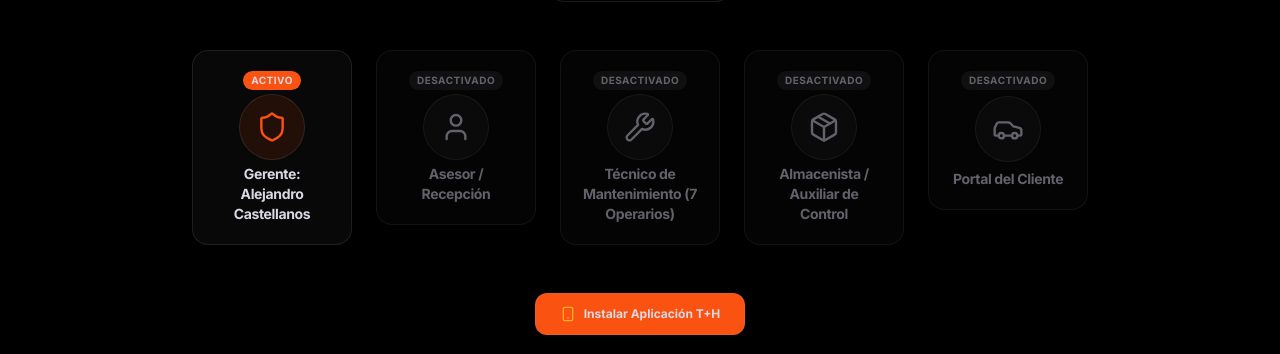
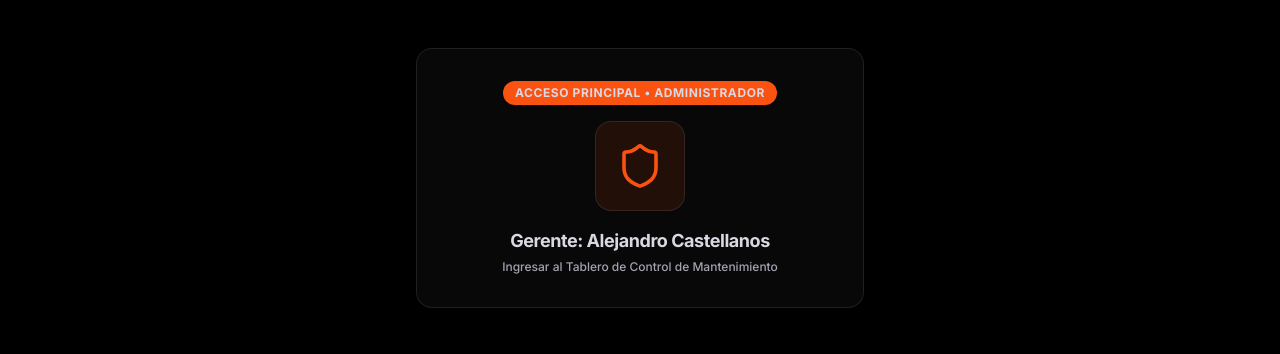
Before and after one commit to haroldove90-spec/Auto-Service, a React (Vite) app: page / in a window 1280 px wide. Shown: the part 208-562 px from the top of the page. Built offline with nearby package versions, Linux system fonts and the light colour scheme; grey boxes are pictures that could not be loaded.

Commit message:
refactor: simplify login interface to admin only
Remove unused role cards to focus access on the administrator role.

```diff
--- a/src/App.tsx
+++ b/src/App.tsx
@@ -308,50 +308,40 @@ export default function App() {
                 referrerPolicy="no-referrer"
               />
 
-              {/* Grid of access icons with name (Admin active, others disabled) */}
-              <div className="grid grid-cols-1 sm:grid-cols-2 md:grid-cols-3 lg:grid-cols-5 gap-4 sm:gap-6 w-full max-w-5xl">
+              {/* Access Card for Admin Role */}
+              <div className="flex justify-center w-full max-w-md">
                 {[
                   { id: 'admin', name: 'Gerente: Alejandro Castellanos', icon: Shield, enabled: true },
-                  { id: 'advisor', name: 'Asesor / Recepción', icon: User, enabled: false },
-                  { id: 'mechanic', name: 'Técnico de Mantenimiento (7 Operarios)', icon: Wrench, enabled: false },
-                  { id: 'warehouse', name: 'Almacenista / Auxiliar de Control', icon: Package, enabled: false },
-                  { id: 'client', name: 'Portal del Cliente', icon: Car, enabled: false }
                 ].map((roleItem) => {
                   const IconComponent = roleItem.icon;
                   const isEnabled = roleItem.enabled;
                   return (
                     <motion.button
                       key={roleItem.id}
-                      whileHover={isEnabled ? { scale: 1.05 } : {}}
-                      whileTap={isEnabled ? { scale: 0.95 } : {}}
-                      disabled={!isEnabled}
+                      whileHover={{ scale: 1.03 }}
+                      whileTap={{ scale: 0.97 }}
                       onClick={() => {
-                        if (isEnabled) {
-                          setCurrentRole(roleItem.id as UserRole);
-                          setShowLanding(false);
-                        }
+                        setCurrentRole(roleItem.id as UserRole);
+                        setShowLanding(false);
                       }}
-                      className={`role-card relative flex flex-col items-center justify-between p-4 sm:p-5 rounded-2xl border transition-all aspect-square text-center shadow-sm ${
-                        isEnabled
-                          ? 'bg-white border-[#FA5210] ring-2 ring-[#FA5210]/20 shadow-md cursor-pointer hover:shadow-lg'
-                          : 'bg-slate-50/80 border-slate-200 opacity-60 cursor-not-allowed'
-                      }`}
+                      className="role-card relative w-full flex flex-col items-center justify-between p-6 sm:p-8 rounded-2xl border border-[#FA5210] ring-2 ring-[#FA5210]/20 bg-white shadow-xl cursor-pointer hover:shadow-2xl transition-all text-center group"
                     >
-                      <span className={`text-[10px] font-bold px-2 py-0.5 rounded-full uppercase tracking-wider ${
-                        isEnabled ? 'bg-[#FA5210] text-white' : 'bg-slate-200 text-slate-500'
-                      }`}>
-                        {isEnabled ? 'Activo' : 'Desactivado'}
+                      <span className="text-xs font-bold px-3 py-1 rounded-full uppercase tracking-wider bg-[#FA5210] text-white shadow-sm">
+                        Acceso Principal • Administrador
                       </span>
 
-                      <div className={`p-3 sm:p-4 rounded-full my-1 border flex items-center justify-center ${
-                        isEnabled ? 'bg-[#FA5210]/10 text-[#FA5210] border-[#FA5210]/20' : 'bg-slate-200/50 text-slate-400 border-slate-300/50'
-                      }`}>
-                        <IconComponent className="w-6 h-6 sm:w-8 sm:h-8 stroke-[1.8]" />
+                      <div className="p-5 rounded-2xl my-4 border bg-[#FA5210]/10 text-[#FA5210] border-[#FA5210]/30 group-hover:bg-[#FA5210] group-hover:text-white transition-all">
+                        <IconComponent className="w-10 h-10 sm:w-12 sm:h-12 stroke-[1.8]" />
                       </div>
 
-                      <span className={`font-bold text-xs sm:text-sm tracking-tight ${isEnabled ? 'text-slate-900' : 'text-slate-500'}`}>
-                        {roleItem.name}
-                      </span>
+                      <div>
+                        <span className="font-black text-base sm:text-lg text-slate-900 block tracking-tight">
+                          {roleItem.name}
+                        </span>
+                        <p className="text-xs text-slate-500 font-medium mt-1">
+                          Ingresar al Tablero de Control de Mantenimiento
+                        </p>
+                      </div>
                     </motion.button>
                   );
                 })}
```
